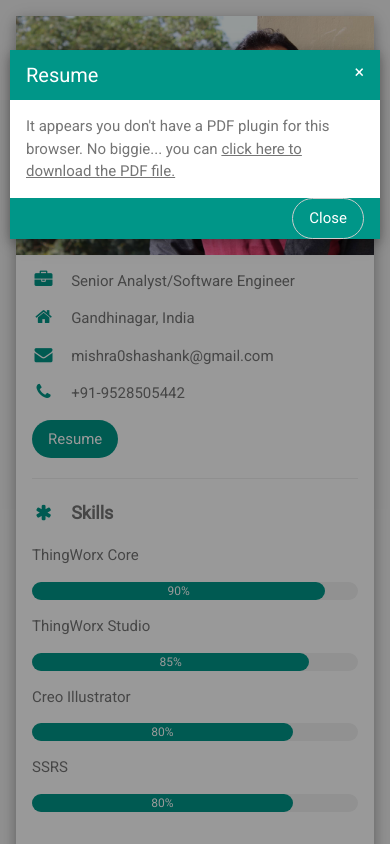
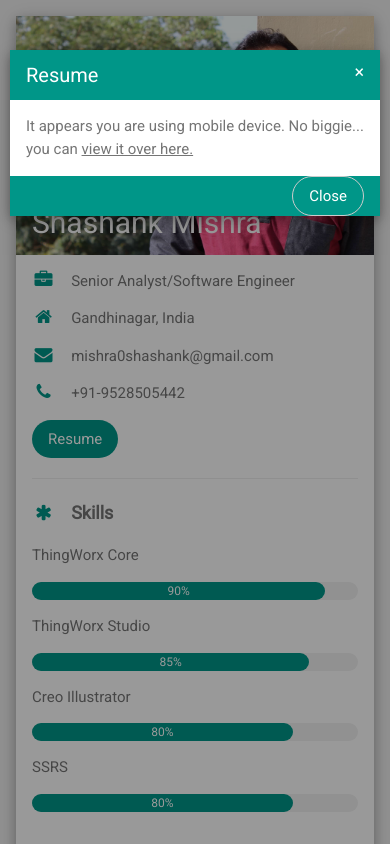
Before and after one commit to Yamank/Yamank.github.io, a plain HTML site: page index.html in a window 390 px wide. Both pictures are taken after a click on the button "Resume". Shown: the top 844 px of the page. Drawn offline with nearby package versions, Linux system fonts and the light colour scheme.

Commit message:
Updated the resume path.
Updated the resume path.

```diff
--- a/index.html
+++ b/index.html
@@ -44,10 +44,8 @@ html,body,h1,h2,h3,h4,h5,h6 {font-family: "Roboto", sans-serif}
 					<span onclick="document.getElementById('myModal').style.display='none'" class="w3-button w3-large w3-display-topright">&times;</span>
 				</div>
 				<div class="w3-container">
-					 <object data="Shashank_Mishra.pdf#zoom=100" type="application/pdf" width="100%" height="570px">
-						<p>It appears you don't have a PDF plugin for this browser.
-						No biggie... you can <a href="1.pdf">click here to
-						download the PDF file.</a></p>
+					 <object data="docs/Shashank_Mishra.pdf#zoom=100" type="application/pdf" width="100%" height="570px">
+						<p>It appears you are using mobile device. No biggie... you can <a href="docs/Shashank_Mishra.pdf#zoom=50" target="_blank">view it over here.</a></p>
 					</object>
 				</div>
 				<div class="w3-container w3-teal">
```
